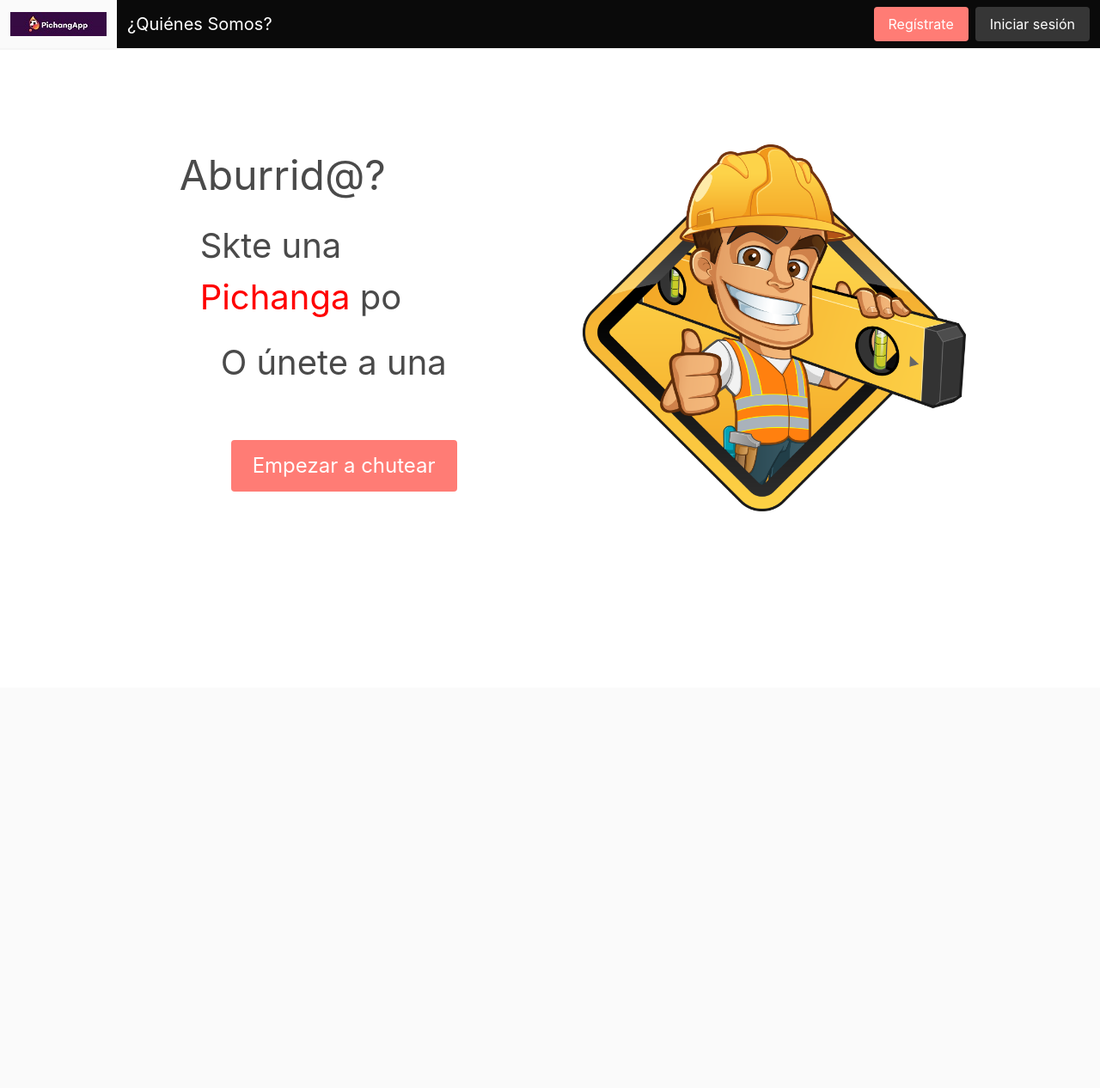
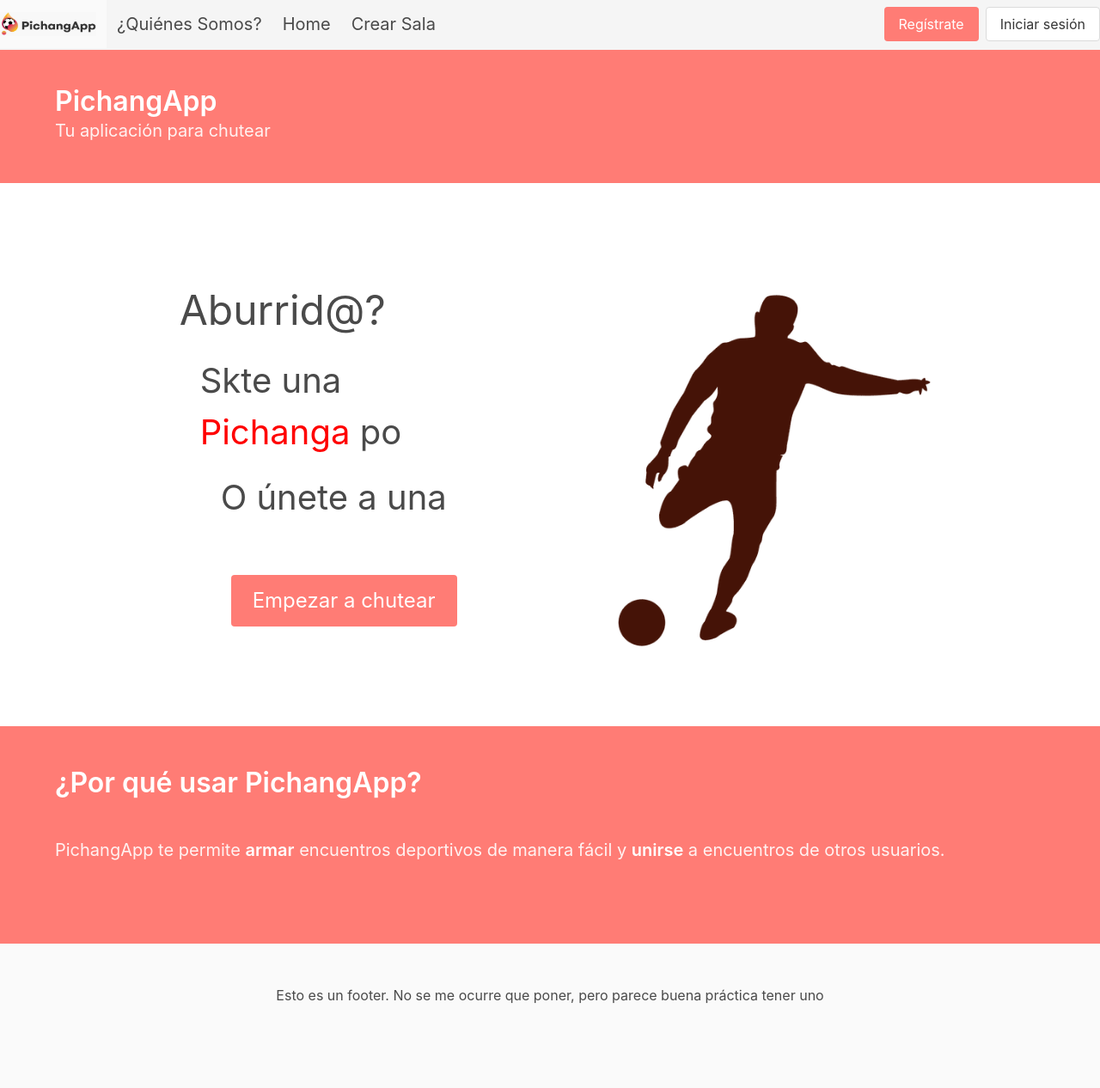
Before and after one commit to DCC-CC4401/2021-1-Grupo-2, a Django app: page / in a window 1280 px wide. Shown: the whole page at 86% size. Before the commit the page ends 595 px from the top, so only its background shows below. Run offline with Django 3.2, Linux system fonts and the light colour scheme.

Commit message:
feat: added style to landing
Added image
Added Hero
Added container
Modified navbar

```diff
--- a/pichapp/templates/pichapp/landing.html
+++ b/pichapp/templates/pichapp/landing.html
@@ -1,5 +1,5 @@
 <!DOCTYPE html>
-<html lang="en">
+<html lang="en" class="has-navbar-fixed-top">
 <head>
   {% load static %}
   <meta charset="UTF-8">
@@ -10,10 +10,20 @@
 <body>
   {% include "pichapp/navbar_landing.html" %}
 
+  <!-- Hero (?) -->
+  <section class="hero is-primary">
+    <div class="hero-body">
+      <div class="container">
+        <h1 class="title"> PichangApp </h1>
+        <p class="subtitle"> Tu aplicación para chutear </p>
+      </div>
+    </div>
+  </section>
+
   <div></div>
   <div class="columns" style="margin-top:100px">
 
-    <!-- Right side: -->
+    <!-- Left side: -->
 
     <div class="column is-two-fifths">
       <div class="columns">
@@ -40,24 +50,47 @@
       </div>
     </div>
 
-    <!-- Left side -->
+    <!-- Right side -->
 
     <div class="column">
       <div class="columns">
         <div class="column is-one-fifth"></div> <!-- Espaciado -->
         <div class="column is-three-fifths"> <!-- Content -->
           <figure class="image container" width=100>
-            <img src="{% static 'pichapp/working_test.png' %}">
+            <img src="{% static 'pichapp/silueta.png' %}">
           </figure>
         </div>
       </div>
     </div>
   </div>
+  <br>
 
-  <!-- Bottom side -->
+  <!-- Another Hero (?) -->
 
-  <div>
+  <section class="hero is-primary">
+    <div class="hero-body">
+      <div class="container">
+        <h1 class="title">¿Por qué usar PichangApp?</h1>
+        <br>
+        <h2 class="subtitle">
+          PichangApp te permite <strong>armar</strong> encuentros deportivos de manera fácil y <strong>unirse</strong> a encuentros de otros usuarios.
+          </h2>
+      </div>
+    </div>
+    <br>
+    <br>
+
+  </section>
+
+  <!-- Footer -->
+
+  <footer class="footer">
+  <div class="content has-text-centered">
+    <p is-size-4>
+      Esto es un footer. No se me ocurre que poner, pero parece buena práctica tener uno
+    </p>
   </div>
+</footer>
 
 </body>
 </html>
--- a/pichapp/templates/pichapp/navbar_landing.html
+++ b/pichapp/templates/pichapp/navbar_landing.html
@@ -1,23 +1,31 @@
-<nav class="navbar is-size-5 has-shadow is-black">
+<nav class="navbar is-size-5 has-shadow is-fixed-top is-light">
   {% load static %}
+
+<!-- Container? -->
+<div class="container is-fullhd">
+
   <!-- Logo -->
   <div class="navbar-brand"></div>
   <a class="navbar-item">
-    <img src="{% static 'pichapp/Pichangapp_morado_horizontal.jpg' %}" alt="Pichangapp logo">
+    <img src="{% static 'pichapp/NavPortada.png' %}" width="112" height="28" alt="pichangapp logo">
   </a>
   <div class="navbar-menu" id="nav-links">
     <!-- About us -->
     <div class="navbar-start">
       <a href="" class="navbar-item">¿Quiénes Somos?</a>
+      <a href="{% url 'home_view' %}" class="navbar-item">Home</a>
+      <a href="{% url 'create_room' %}" class="navbar-item">Crear Sala</a>
     </div>
     <div class="navbar-end">
     <!-- Buttons -->
       <div class="navbar-item">
         <div class="buttons">
           <a href="{% url 'register_user' %}" class="button is-primary">Regístrate</a>
-          <a href="{% url 'login_user' %}" class="button is-dark">Iniciar sesión</a>
+          <a href="{% url 'login_user' %}" class="button">Iniciar sesión</a>
         </div>
       </div>
     </div>
   </div>
+
+</div>
 </nav>
```
Also changed, not shown: pichapp/static/pichapp/silueta.png (added).
